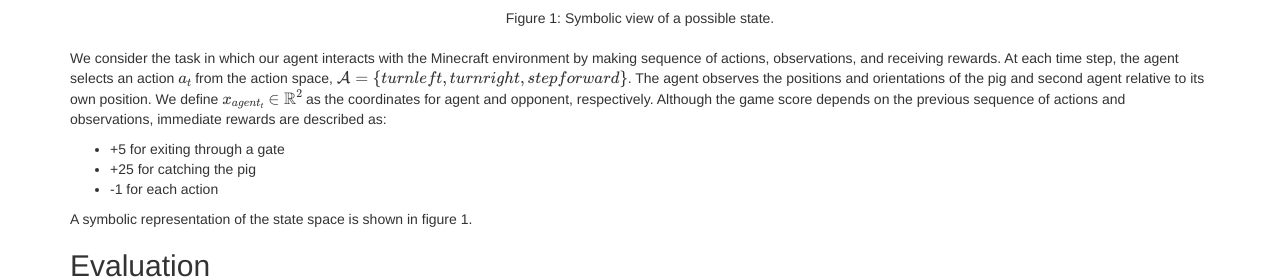
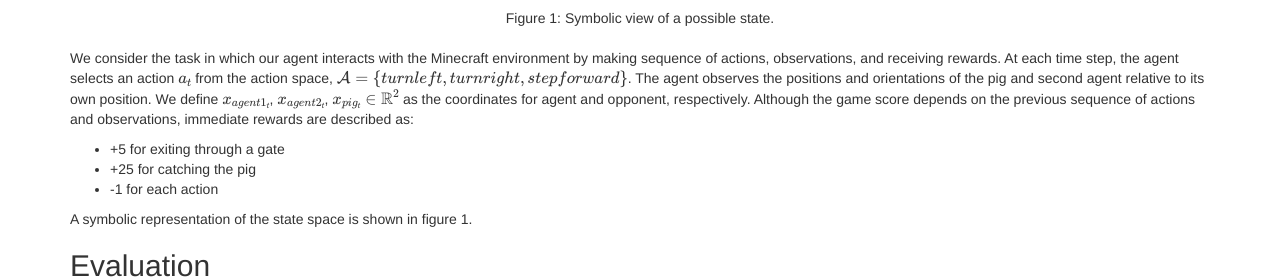
Before and after one commit to hfloresr/Sandhog, a Jekyll site: the page built from docs/final.md, in a window 1280 px wide and 1232 px high. Shown: the part 827-1106 px from the top of the window. Built offline with Jekyll 4.4.1, drawn with Linux system fonts in a browser that asks for light colours; formulas are drawn with MathJax 3.

Commit message:
edited position vectors for agent1, agent2, and pig

```diff
--- a/docs/final.md
+++ b/docs/final.md
@@ -14,7 +14,7 @@ We have defined our baseline agent to be one that uses A* to determine the short
 <center>Figure 1: Symbolic view of a possible state.</center>
 
 <br>
-We consider the task in which our agent interacts with the Minecraft environment by making sequence of actions, observations, and receiving rewards. At each time step, the agent selects an action $$a_t$$ from the action space, $$\mathcal{A} = \{turn left, turn right, step forward\}$$. The agent observes the positions and orientations of the pig and second agent relative to its own position. We define $$x_{agent_{t}} \in \mathbb{R}^{2}$$ as the coordinates for agent and opponent, respectively. Although the game score depends on the previous sequence of actions and observations, immediate rewards are described as:
+We consider the task in which our agent interacts with the Minecraft environment by making sequence of actions, observations, and receiving rewards. At each time step, the agent selects an action $$a_t$$ from the action space, $$\mathcal{A} = \{turn left, turn right, step forward\}$$. The agent observes the positions and orientations of the pig and second agent relative to its own position. We define $$x_{agent1_{t}}$$, $$x_{agent2_{t}}$$, $$x_{pig_{t}} \in \mathbb{R}^{2}$$ as the coordinates for agent and opponent, respectively. Although the game score depends on the previous sequence of actions and observations, immediate rewards are described as:
   * +5 for exiting through a gate
   * +25 for catching the pig
   * -1 for each action
```
